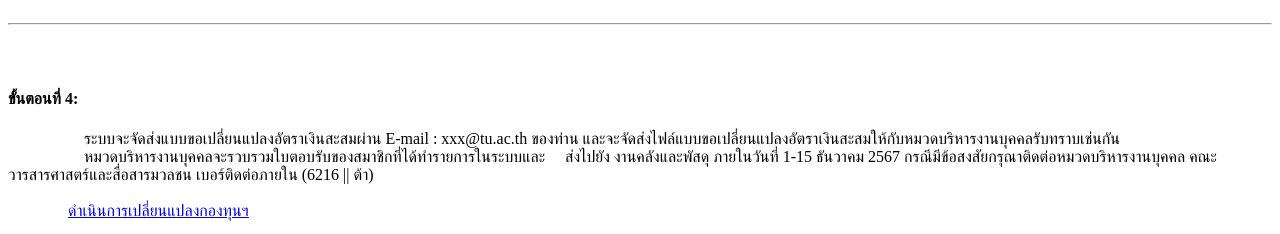
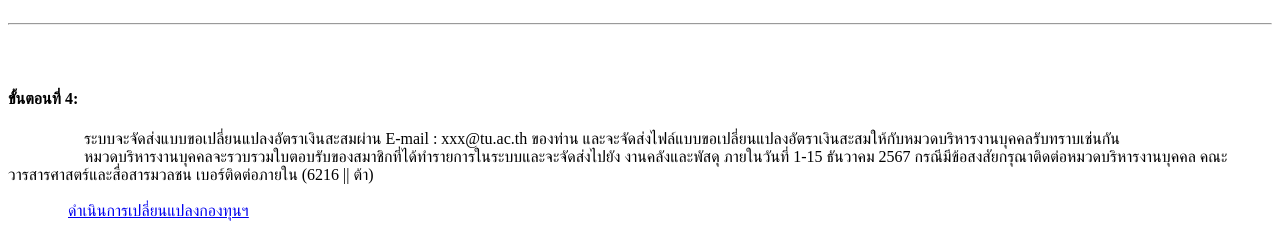
Before and after one commit to thiti0365/JC-provident-fund, a plain HTML site: page index.html in a window 1280 px wide. Shown: the part 1008-1242 px from the top of the page. Drawn offline with Linux system fonts and the light colour scheme.

Commit message:
Update index.html

```diff
--- a/index.html
+++ b/index.html
@@ -181,7 +181,7 @@
           <div class="step">
             <h4>ขั้นตอนที่ 4:</h4>
             &emsp;&emsp;ระบบจะจัดส่งแบบขอเปลี่ยนแปลงอัตราเงินสะสมผ่าน E-mail : xxx@tu.ac.th ของท่าน และจะจัดส่งไฟล์แบบขอเปลี่ยนแปลงอัตราเงินสะสมให้กับหมวดบริหารงานบุคคลรับทราบเช่นกัน <br>
-            &emsp;&emsp;หมวดบริหารงานบุคคลจะรวบรวมใบตอบรับของสมาชิกที่ได้ทำรายการในระบบและ &emsp;ส่งไปยัง งานคลังและพัสดุ ภายในวันที่ 1-15 ธันวาคม 2567 กรณีมีข้อสงสัยกรุณาติดต่อหมวดบริหารงานบุคคล คณะวารสารศาสตร์และสื่อสารมวลชน เบอร์ติดต่อภายใน (6216 || ต้า)
+            &emsp;&emsp;หมวดบริหารงานบุคคลจะรวบรวมใบตอบรับของสมาชิกที่ได้ทำรายการในระบบและจะจัดส่งไปยัง งานคลังและพัสดุ ภายในวันที่ 1-15 ธันวาคม 2567 กรณีมีข้อสงสัยกรุณาติดต่อหมวดบริหารงานบุคคล คณะวารสารศาสตร์และสื่อสารมวลชน เบอร์ติดต่อภายใน (6216 || ต้า)
           </div>
         </div>
 
```
